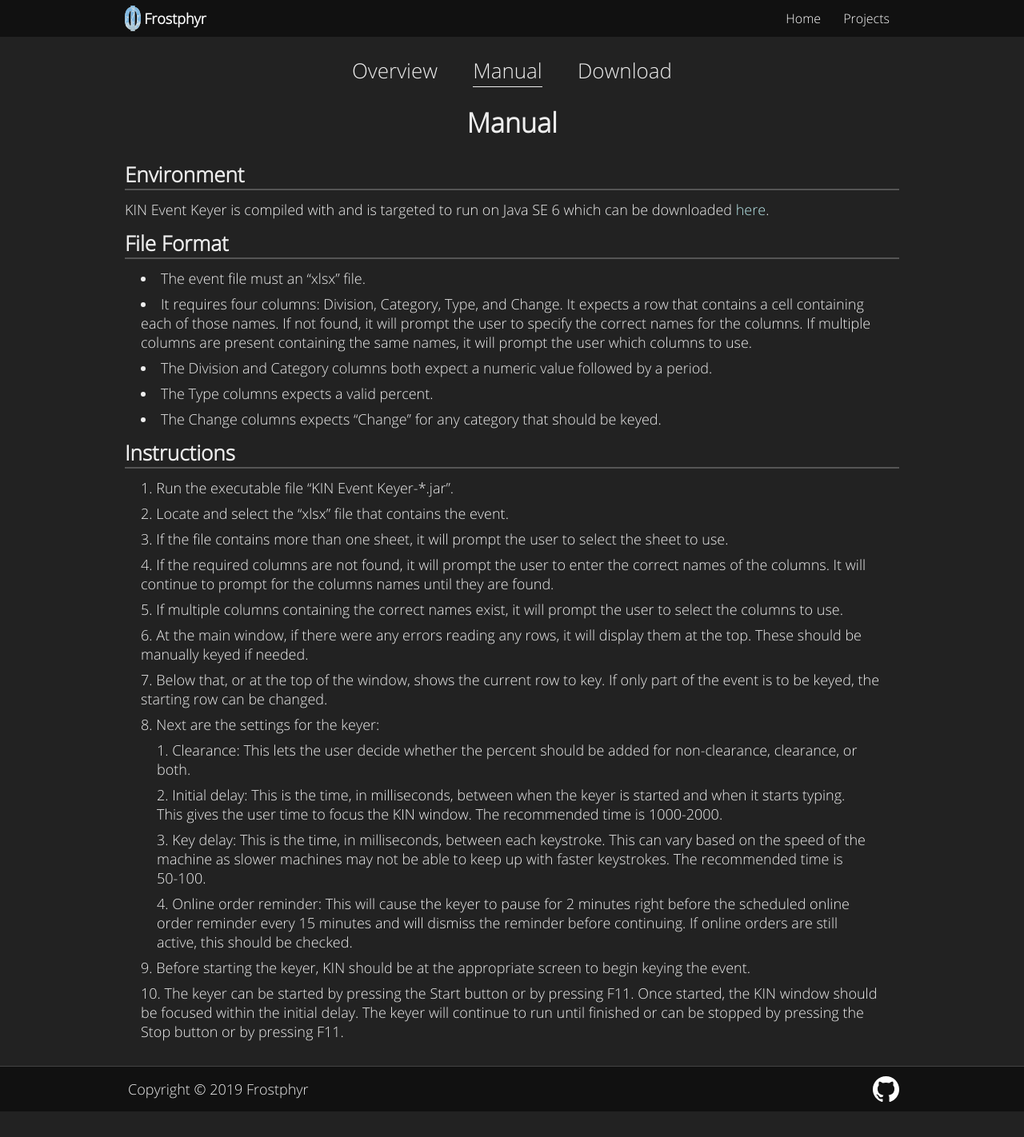
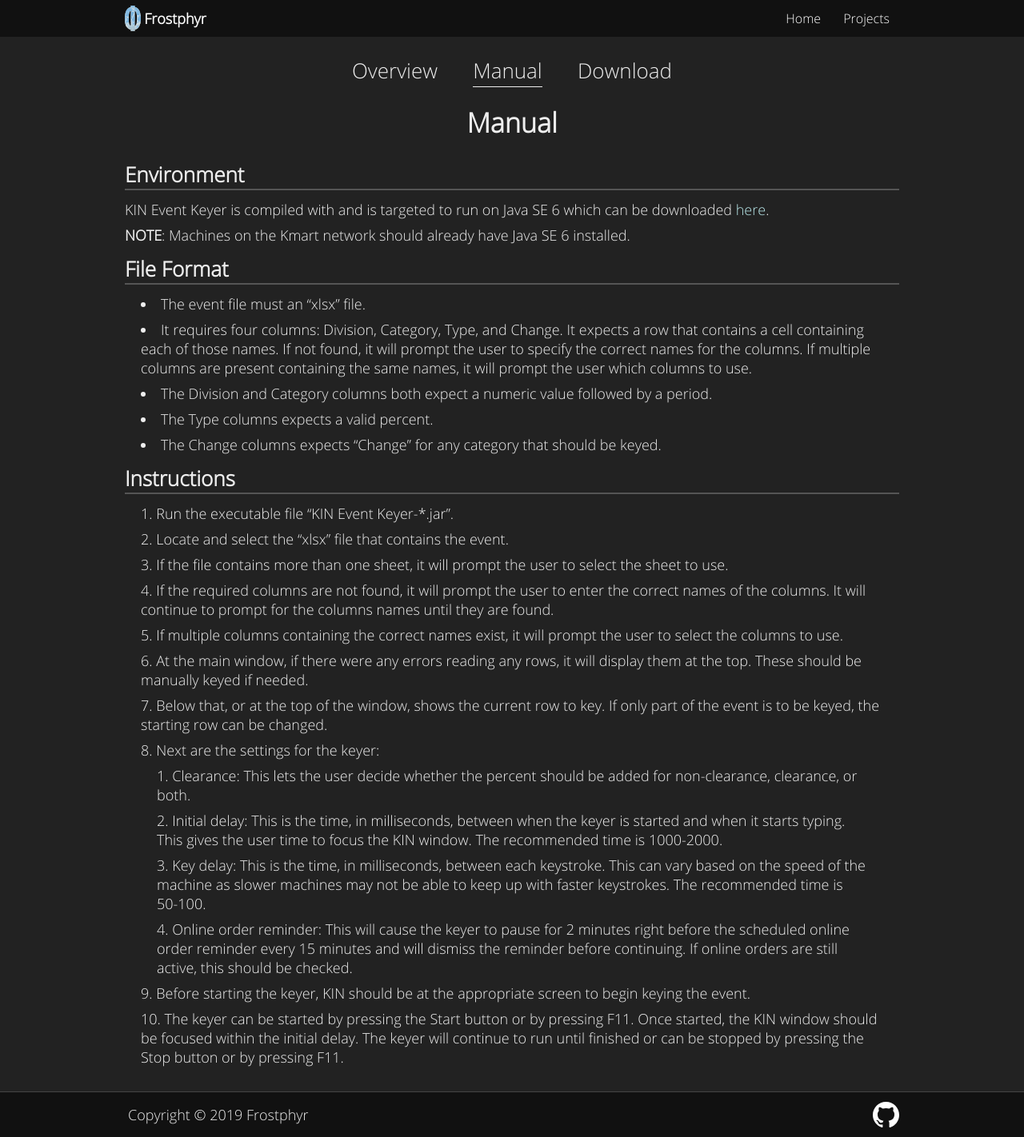
Before and after one commit to Frostphyr/Website, a Jekyll site: the page built from kin-event-keyer/manual.md, in a window 1280 px wide. Shown: the whole page at 80% size. Built offline with Jekyll 4.4.1, drawn with Linux system fonts in a browser that asks for light colours; before the commit the page ends 1390 px from its top, so only the background shows below that.

Commit message:
Updated KIN Event Keyer manual to include note that Kmart machines should already have Java 6

```diff
--- a/kin-event-keyer/manual.md
+++ b/kin-event-keyer/manual.md
@@ -9,6 +9,8 @@ page: Manual
 ## Environment
 
 KIN Event Keyer is compiled with and is targeted to run on Java SE 6 which can be downloaded [here](https://www.oracle.com/technetwork/java/javase/downloads/java-archive-downloads-javase6-419409.html).
+
+**NOTE**: Machines on the Kmart network should already have Java SE 6 installed.
 
 ## File Format
 
```
